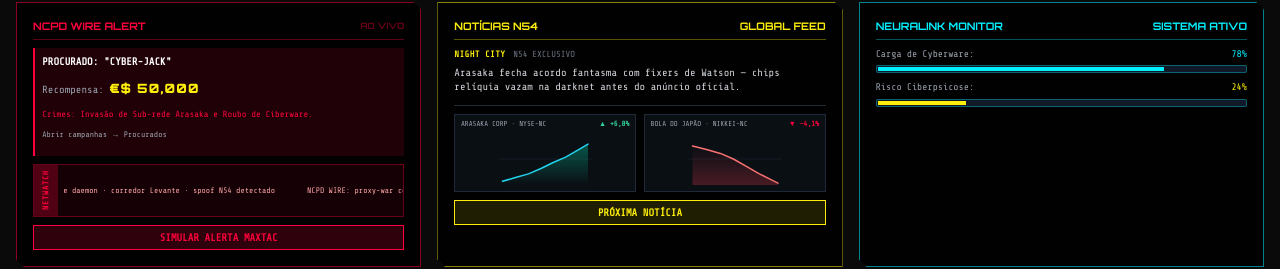
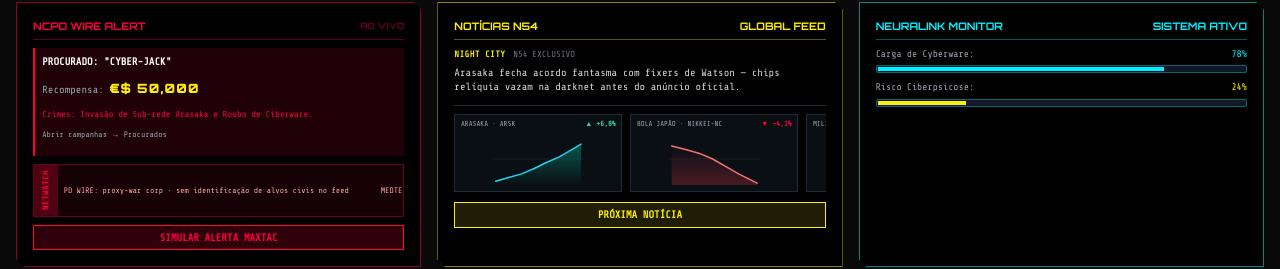
Before and after one commit to bruno-ab/cpcyberwarefront, a Next.js app: page / in a window 1280 px wide. Shown: the part 1067-1336 px from the top of the page. Built offline with nearby package versions, Linux system fonts and the light colour scheme; no server answers.

Commit message:
feat(home): expand N54 market tape and global wire capitals
Add scrollable megacorp sparklines and pulp headlines for major megacities with market kickers.

Co-authored-by: Cursor <cursoragent@cursor.com>

```diff
--- a/src/components/home/HomeMarketTape.tsx
+++ b/src/components/home/HomeMarketTape.tsx
@@ -1,13 +1,67 @@
 'use client';
 
 import { useMotion } from '../../motion/useMotion';
+import { HOME_MARKET_TICKERS, type MarketDirection } from './homeMarketTapeData';
 import styles from './homeLanding.module.css';
-
-const ARASAKA_POINTS = '4,52 18,48 32,44 46,38 58,32 72,26 86,18 96,12';
-const NIKKEI_POINTS = '4,14 20,18 34,22 48,28 62,36 76,44 88,50 96,54';
 
 type TapeProps = {
   compact?: boolean;
+};
+
+const fillPoints = (line: string) => {
+  const last = line.trim().split(/\s+/).pop() ?? '96,12';
+  const first = line.trim().split(/\s+/)[0] ?? '4,52';
+  return `${line} ${last.split(',')[0]},56 ${first.split(',')[0]},56`;
+};
+
+type SparkProps = {
+  id: string;
+  direction: MarketDirection;
+  points: string;
+  animate: boolean;
+};
+
+const MarketSparkline = ({ id, direction, points, animate }: SparkProps) => {
+  const up = direction === 'up';
+  const gradId = `tapeFill-${id}`;
+  const svgClass = up
+    ? `${styles.marketSvg} ${animate ? styles.marketSvgUp : ''}`
+    : `${styles.marketSvg} ${animate ? styles.marketSvgDown : ''}`;
+
+  return (
+    <svg className={svgClass} viewBox="0 0 100 56" role="img" aria-hidden>
+      <defs>
+        <linearGradient id={gradId} x1="0" y1="0" x2="0" y2="1">
+          {up ? (
+            <>
+              <stop offset="0%" stopColor="rgba(0,255,200,0.35)" />
+              <stop offset="100%" stopColor="rgba(0,255,200,0)" />
+            </>
+          ) : (
+            <>
+              <stop offset="0%" stopColor="rgba(255,60,80,0)" />
+              <stop offset="100%" stopColor="rgba(255,60,80,0.3)" />
+            </>
+          )}
+        </linearGradient>
+      </defs>
+      <polyline
+        className={styles.marketGridLine}
+        points="0,28 100,28"
+        vectorEffect="non-scaling-stroke"
+      />
+      <polygon
+        className={up ? styles.marketFillUp : styles.marketFillDown}
+        points={fillPoints(points)}
+        fill={`url(#${gradId})`}
+      />
+      <polyline
+        className={up ? styles.marketLineUp : styles.marketLineDown}
+        points={points}
+        vectorEffect="non-scaling-stroke"
+      />
+    </svg>
+  );
 };
 
 export const HomeMarketTape = ({ compact }: TapeProps) => {
@@ -17,77 +71,24 @@ export const HomeMarketTape = ({ compact }: TapeProps) => {
   return (
     <div
       className={`${styles.marketTape} ${compact ? styles.marketTapeCompact : ''}`}
-      aria-label="Cotações fictícias Arasaka e Bola do Japão"
+      aria-label="Cotações fictícias de megacorps e mercados globais"
     >
-      <div className={styles.marketPanel}>
-        <div className={styles.marketHead}>
-          <span className={styles.marketSymbol}>ARASAKA CORP · NYSE-NC</span>
-          <span className={styles.marketUp}>▲ +6,8%</span>
+      {HOME_MARKET_TICKERS.map((ticker) => (
+        <div key={ticker.id} className={styles.marketPanel}>
+          <div className={styles.marketHead}>
+            <span className={styles.marketSymbol}>{ticker.symbol}</span>
+            <span className={ticker.direction === 'up' ? styles.marketUp : styles.marketDown}>
+              {ticker.change}
+            </span>
+          </div>
+          <MarketSparkline
+            id={ticker.id}
+            direction={ticker.direction}
+            points={ticker.points}
+            animate={animate}
+          />
         </div>
-        <svg
-          className={`${styles.marketSvg} ${animate ? styles.marketSvgUp : ''}`}
-          viewBox="0 0 100 56"
-          role="img"
-          aria-hidden
-        >
-          <defs>
-            <linearGradient id="arasakaFill" x1="0" y1="0" x2="0" y2="1">
-              <stop offset="0%" stopColor="rgba(0,255,200,0.35)" />
-              <stop offset="100%" stopColor="rgba(0,255,200,0)" />
-            </linearGradient>
-          </defs>
-          <polyline
-            className={styles.marketGridLine}
-            points="0,28 100,28"
-            vectorEffect="non-scaling-stroke"
-          />
-          <polygon
-            className={styles.marketFillUp}
-            points={`${ARASAKA_POINTS} 96,56 4,56`}
-            fill="url(#arasakaFill)"
-          />
-          <polyline
-            className={styles.marketLineUp}
-            points={ARASAKA_POINTS}
-            vectorEffect="non-scaling-stroke"
-          />
-        </svg>
-      </div>
-
-      <div className={styles.marketPanel}>
-        <div className={styles.marketHead}>
-          <span className={styles.marketSymbol}>BOLA DO JAPÃO · NIKKEI-NC</span>
-          <span className={styles.marketDown}>▼ −4,1%</span>
-        </div>
-        <svg
-          className={`${styles.marketSvg} ${animate ? styles.marketSvgDown : ''}`}
-          viewBox="0 0 100 56"
-          role="img"
-          aria-hidden
-        >
-          <defs>
-            <linearGradient id="nikkeiFill" x1="0" y1="0" x2="0" y2="1">
-              <stop offset="0%" stopColor="rgba(255,60,80,0)" />
-              <stop offset="100%" stopColor="rgba(255,60,80,0.3)" />
-            </linearGradient>
-          </defs>
-          <polyline
-            className={styles.marketGridLine}
-            points="0,28 100,28"
-            vectorEffect="non-scaling-stroke"
-          />
-          <polygon
-            className={styles.marketFillDown}
-            points={`${NIKKEI_POINTS} 96,56 4,56`}
-            fill="url(#nikkeiFill)"
-          />
-          <polyline
-            className={styles.marketLineDown}
-            points={NIKKEI_POINTS}
-            vectorEffect="non-scaling-stroke"
-          />
-        </svg>
-      </div>
+      ))}
     </div>
   );
 };
--- a/src/components/home/homeLanding.module.css
+++ b/src/components/home/homeLanding.module.css
@@ -844,10 +844,27 @@
 }
 
 .marketTape {
-  display: grid;
-  grid-template-columns: 1fr 1fr;
+  display: flex;
+  flex-wrap: wrap;
   gap: 0.5rem;
   margin-bottom: 0.5rem;
+  min-width: 0;
+  max-width: 100%;
+}
+
+.marketTapeCompact {
+  flex-wrap: nowrap;
+  overflow-x: auto;
+  overflow-y: hidden;
+  overscroll-behavior-x: contain;
+  scrollbar-width: thin;
+  scrollbar-color: #374151 transparent;
+  padding-bottom: 0.15rem;
+}
+
+.marketTapeCompact .marketPanel {
+  flex: 0 0 min(10.5rem, 72%);
+  min-width: 0;
 }
 
 .marketTapeCompact .marketSvg {
@@ -858,6 +875,9 @@
   background: #0a0f14;
   border: 1px solid #1f2937;
   padding: 0.35rem;
+  min-width: 0;
+  flex: 1 1 calc(50% - 0.25rem);
+  max-width: 100%;
 }
 
 .marketHead {
--- /dev/null
+++ b/src/components/home/homeMarketTapeData.ts
@@ -0,0 +1,70 @@
+export type MarketDirection = 'up' | 'down';
+
+export type HomeMarketTicker = {
+  id: string;
+  symbol: string;
+  change: string;
+  direction: MarketDirection;
+  /** SVG polyline points in viewBox 0 0 100 56 */
+  points: string;
+};
+
+/** Cotações fictícias — sparklines neon para o módulo N54. */
+export const HOME_MARKET_TICKERS: HomeMarketTicker[] = [
+  {
+    id: 'arasaka',
+    symbol: 'ARASAKA · ARSK',
+    change: '▲ +6,8%',
+    direction: 'up',
+    points: '4,52 18,48 32,44 46,38 58,32 72,26 86,18 96,12',
+  },
+  {
+    id: 'nikkei',
+    symbol: 'BOLA JAPÃO · NIKKEI-NC',
+    change: '▼ −4,1%',
+    direction: 'down',
+    points: '4,14 20,18 34,22 48,28 62,36 76,44 88,50 96,54',
+  },
+  {
+    id: 'militech',
+    symbol: 'MILITECH · MLTCH',
+    change: '▲ +2,3%',
+    direction: 'up',
+    points: '4,48 16,46 28,42 40,38 52,34 68,28 82,22 96,16',
+  },
+  {
+    id: 'trauma',
+    symbol: 'TRAUMA TEAM · TTMD',
+    change: '▲ +5,1%',
+    direction: 'up',
+    points: '4,50 14,48 26,44 38,40 50,36 64,30 78,24 96,18',
+  },
+  {
+    id: 'kangtao',
+    symbol: 'KANG TAO · KT-FUT',
+    change: '▼ −1,9%',
+    direction: 'down',
+    points: '4,20 18,22 32,26 44,30 58,34 72,40 86,46 96,50',
+  },
+  {
+    id: 'petrochem',
+    symbol: 'PETROCHEM · PTCM',
+    change: '▼ −3,6%',
+    direction: 'down',
+    points: '4,16 22,20 36,24 50,30 62,36 76,42 88,48 96,52',
+  },
+  {
+    id: 'nc-index',
+    symbol: 'NIGHT CITY INDEX · NCX',
+    change: '▲ +0,9%',
+    direction: 'up',
+    points: '4,40 20,38 34,36 48,34 58,32 72,30 84,28 96,26',
+  },
+  {
+    id: 'eurodollar',
+    symbol: 'EURODÓLAR · EUR$',
+    change: '▼ −0,7%',
+    direction: 'down',
+    points: '4,24 18,26 32,28 46,30 58,32 72,36 86,40 96,44',
+  },
+];
--- a/src/components/home/homeWireFeed.ts
+++ b/src/components/home/homeWireFeed.ts
@@ -1,6 +1,16 @@
 export type WireRegion =
   | 'night-city'
   | 'sao-paulo'
+  | 'tokyo'
+  | 'london'
+  | 'berlin'
+  | 'moscow'
+  | 'beijing'
+  | 'new-york'
+  | 'mexico-city'
+  | 'lagos'
+  | 'dubai'
+  | 'seoul'
   | 'eurasia'
   | 'israel'
   | 'japan'
@@ -86,12 +96,195 @@ export const HOME_WIRE_FEED: HomeWireItem[] = [
       'Bola do Japão em crise: iene-net desaba após crash do cluster Nikkei-NC; corretoras exigem jack físico para ordens.',
   },
   {
+    id: 'tokyo-shinjuku',
+    region: 'tokyo',
+    regionLabel: 'TÓQUIO · SHINJUKU STACK',
+    kicker: 'N54 ÁSIA',
+    headline:
+      'Corredor de neon colapsa após briga Arasaka-local: fixers vendem “rotas fantasma” para turistas de chrome antes da NCPD japonesa reagir.',
+  },
+  {
+    id: 'ldn-square-mile',
+    region: 'london',
+    regionLabel: 'LONDRES · CITY NET',
+    kicker: 'EUR$ WIRE',
+    headline:
+      'Eurodólar oscila na City: bancos corpo britânicos congelam saques AR após rumor de ICE Militech vazada do canal do Tamisa.',
+  },
+  {
+    id: 'ldn-fog',
+    region: 'london',
+    regionLabel: 'LONDRES · THAMES GRID',
+    headline:
+      'Névoa ácida + jammer de drones: Trauma Team UK cobra “taxa de visibilidade” — ambulances AV voam no escuro com mapas piratas.',
+  },
+  {
+    id: 'ber-kreuzberg',
+    region: 'berlin',
+    regionLabel: 'BERLIN · MESH ANARQUISTA',
+    kicker: 'SUB-REDE EU',
+    headline:
+      'Coletivos hacker vendem slots no mesh sem megacorp — Petrochem acusa sabotagem; polícia corporativa diz que “não existe servidor”.',
+  },
+  {
+    id: 'ber-wall',
+    region: 'berlin',
+    regionLabel: 'BERLIN · SPREE CORRIDOR',
+    headline:
+      'Grafite AR relíquia ressurge em muro fantasma: turistas pagam em Eurodólar para ver “muro que nunca caiu” — NetWatch investiga spoof histórico.',
+  },
+  {
+    id: 'msk-red-square',
+    region: 'moscow',
+    regionLabel: 'MOSCOU · SOVIÉTICONET',
+    kicker: 'TAPE VERMELHO',
+    headline:
+      'MLTCH ▲ em Moscou: contratos de armamento fantasma movem ações Militech enquanto oligarcas trocam ICE militar por slots no cluster NCX.',
+  },
+  {
+    id: 'msk-siberia-feed',
+    region: 'moscow',
+    regionLabel: 'MOSCOU · GATE SIBÉRIA',
+    headline:
+      'Bot-farm espelha manchetes N54 em cirílico — leitores juram que Night City “já foi evacuada”; SoviéticoNet nega apagão.',
+  },
+  {
+    id: 'bj-firewall',
+    region: 'beijing',
+    regionLabel: 'PEQUIM · GREAT FIREWALL 3.0',
+    kicker: 'MERCADOS-NC',
+    headline:
+      'Kang Tao futures caem na bolsa local: exportação de smartguns trava após auditoria de daemon — corretoras exigem assinatura biométrica dupla.',
+  },
+  {
+    id: 'bj-stack',
+    region: 'beijing',
+    regionLabel: 'PEQUIM · MEGACIDADE STACK',
+    headline:
+      'Arranha-céus compartilham uplink único: moradores hackeiam elevador para priorizar tráfego de net — três quedas de lift em 24h.',
+  },
+  {
+    id: 'ny-wall-nc',
+    region: 'new-york',
+    regionLabel: 'NOVA YORK · PARALELO NC',
+    kicker: 'NCX SYNC',
+    headline:
+      'Night City Index espelha Wall Street-NC: traders juram que Watson “negocia antes de abrir” — SEC fantasma abre inquérito contra fixers.',
+  },
+  {
+    id: 'ny-hudson',
+    region: 'new-york',
+    regionLabel: 'NOVA YORK · HUDSON GRID',
+    headline:
+      'Militech lobby na costa leste: AVs corporativos cruzam corredor aéreo com Trauma Team — NCPD-NY diz que “não é jurisdição deles”.',
+  },
+  {
+    id: 'cdmx-smog',
+    region: 'mexico-city',
+    regionLabel: 'CIDADE DO MÉXICO · SMOG STACK',
+    kicker: 'PTCM ▼',
+    headline:
+      'Petrochem desaba no mercado local: refinarias stack em alerta amarelo — gangues vendem máscaras “com ads desligados” na Zócalo AR.',
+  },
+  {
+    id: 'cdmx-cartel-chrome',
+    region: 'mexico-city',
+    regionLabel: 'CDMX · CORRIDOR CHROME',
+    headline:
+      'Cartéis de ripperdoc disputam container portuário: chips Kang Tao aparecem sem serial — Trauma Team recusa atender “sem plano corp”.',
+  },
+  {
+    id: 'lagos-lagos-net',
+    region: 'lagos',
+    regionLabel: 'LAGOS · AFRO-CYBER HUB',
+    kicker: 'N54 ÁFRICA',
+    headline:
+      'Startups de mesh vendem energia solar + uplink: Eurodólar pago em stablecoin de rua — bancos corpo chamam de “lavagem de photons”.',
+  },
+  {
+    id: 'lagos-port',
+    region: 'lagos',
+    regionLabel: 'LAGOS · PORTO FANTASMA',
+    headline:
+      'Containers “sem manifesto” chegam com medtech surplus — órgãos impressos viram moeda de fixer antes da aduana acordar.',
+  },
+  {
+    id: 'dxb-arcology',
+    region: 'dubai',
+    regionLabel: 'DUBAI · ARCOLOGY RISE',
+    kicker: 'EUR$ / PTCM',
+    headline:
+      'Petrochem e fundos árabes corpo lançam índice deserto-net: turistas compram minutos de sombra real — mercado chama de “luxo térmico”.',
+  },
+  {
+    id: 'dxb-drone-lane',
+    region: 'dubai',
+    regionLabel: 'DUBAI · SKY LANE',
+    headline:
+      'Faixa exclusiva de drones Militech para VIPs: colisão com AV médico gera briga de seguros — Trauma Team exige pagamento antes do pouso.',
+  },
+  {
+    id: 'sel-gangnam',
+    region: 'seoul',
+    regionLabel: 'SEOUL · GANGNAM CHROME',
+    kicker: 'TTMD ▲',
+    headline:
+      'Trauma Team Asia estreia plano “idol-safe”: ressuscitação em 60s com câmera embutida — fãs pagam live fee enquanto sangram no palco AR.',
+  },
+  {
+    id: 'sel-han',
+    region: 'seoul',
+    regionLabel: 'SEOUL · HAN RIVER MESH',
+    headline:
+      'Megacorp local bloqueia jogos braindance piratas — adolescentes vendem “lag artificial” para streamers corpo antes da polícia net reagir.',
+  },
+  {
     id: 'mk-arasaka',
     region: 'markets',
     regionLabel: 'ARASAKA CORP · NYSE-NC',
     kicker: 'TAPE VERDE',
     headline:
       'ARSK ▲ +6,8%: rumores de contrato relíquia empurram ação; analistas N54 chamam de “euforia de chrome”.',
+  },
+  {
+    id: 'mk-militech',
+    region: 'markets',
+    regionLabel: 'MILITECH · MLTCH',
+    kicker: 'TAPE VERDE',
+    headline:
+      'MLTCH ▲ +2,3%: pedidos de proxy-war no Levante entram no book — analistas temem “temporada de dividendos de sangue”.',
+  },
+  {
+    id: 'mk-kangtao',
+    region: 'markets',
+    regionLabel: 'KANG TAO · KT-FUT',
+    kicker: 'TAPE VERMELHO',
+    headline:
+      'KT-FUT ▼ −1,9%: recall fantasma de smartgun afeta futures; fixers de Night City ainda vendem “lote pré-recall”.',
+  },
+  {
+    id: 'mk-petrochem',
+    region: 'markets',
+    regionLabel: 'PETROCHEM · PTCM',
+    kicker: 'TAPE VERMELHO',
+    headline:
+      'PTCM ▼ −3,6%: refinarias stack em modo economia — Eurodólar sobe enquanto smog credits despencam na bolsa do Golfo.',
+  },
+  {
+    id: 'mk-ncx',
+    region: 'markets',
+    regionLabel: 'NIGHT CITY INDEX · NCX',
+    kicker: 'MERCADOS-NC',
+    headline:
+      'NCX ▲ +0,9%: Watson e City Center puxam índice; Pacifica pesa negativo mas “não entra no cálculo oficial”.',
+  },
+  {
+    id: 'mk-eurodollar',
+    region: 'markets',
+    regionLabel: 'EURODÓLAR · EUR$',
+    kicker: 'FX WIRE',
+    headline:
+      'EUR$ ▼ −0,7%: saques corpo congelados em três megacidades — cambistas de rua vendem “Eurodólar com cheiro de ozônio”.',
   },
   {
     id: 'mk-trauma',
@@ -175,4 +368,8 @@ export const HOME_NETWATCH_ALERTS: readonly string[] = [
   'NCPD WIRE: proxy-war corp · sem identificação de alvos civis no feed',
   'MEDTECH WIRE: lote nanite salino · recall não confirmado · Trauma Team em silêncio',
   'TRAUMA TEAM: blood-pump trial · sync cardíaco anômalo · 12 AVs redirecionados',
+  'N54 · LONDRES: jammer Thames · EUR$ volátil · corretoras em modo jack-only',
+  'N54 · PEQUIM: KT-FUT halt · firewall 3.0 · ordens fila 6h',
+  'N54 · LAGOS: porto fantasma · manifesto zerado · Medtech nega origem',
+  'N54 · NCX: Watson +0,9% · Pacifica excluída do índice “oficial”',
 ] as const;
```
Also changed, not shown: 1 other file (tests, documents, lock files or other folders).
